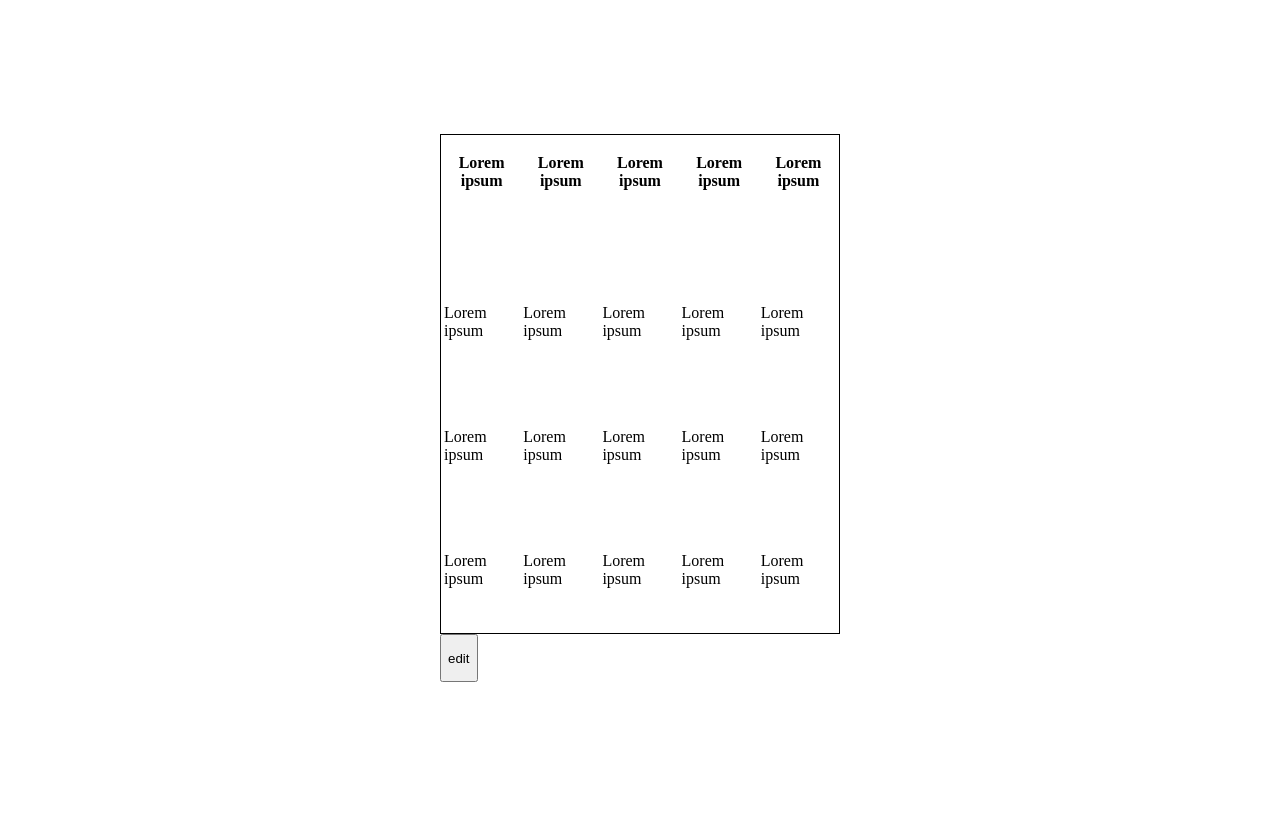
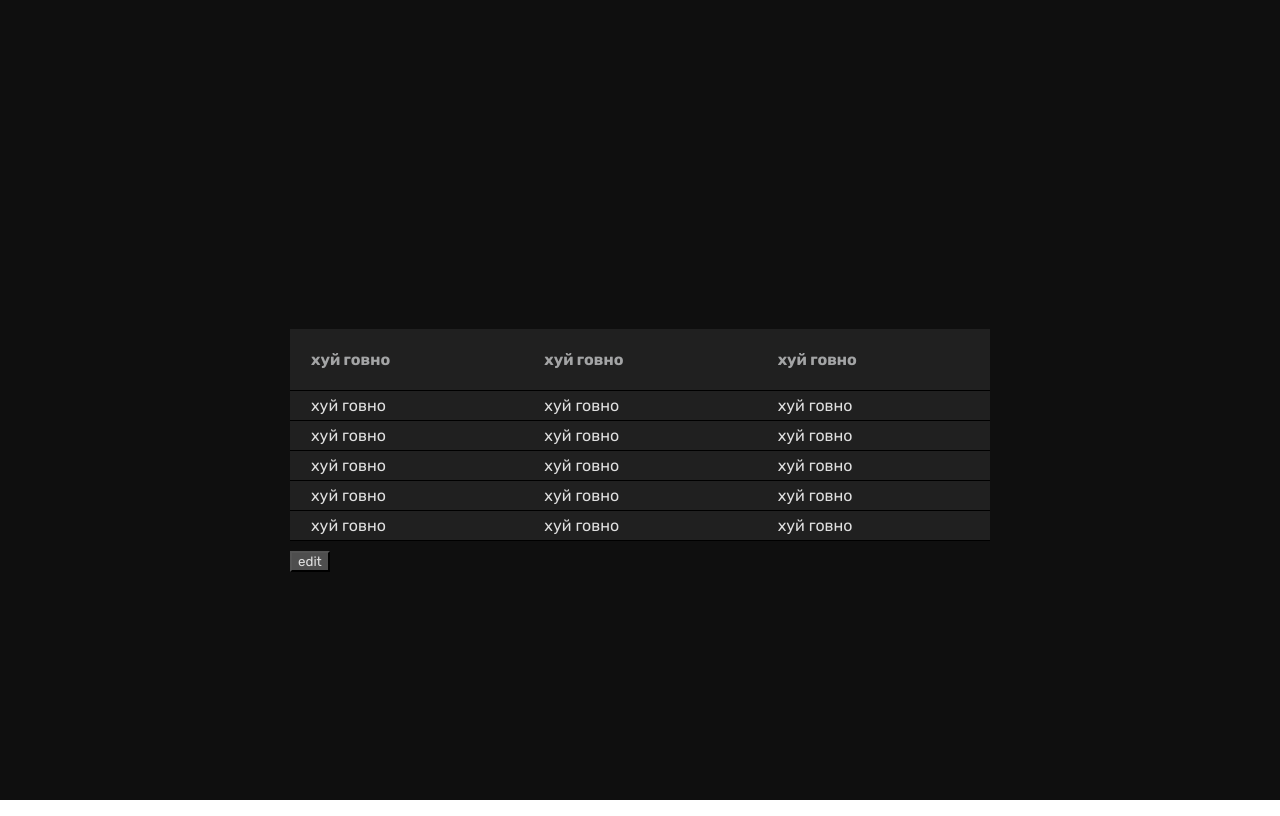
Before and after one commit to ovhoffer/simple-table, a website: page index.html in a window 1280 px wide. Drawn offline with Linux system fonts and the light colour scheme.

Commit message:
add some styles

```diff
--- a/index.html
+++ b/index.html
@@ -6,7 +6,8 @@
   <meta http-equiv="X-UA-Compatible" content="IE=edge">
   <meta name="viewport" content="width=device-width, initial-scale=1.0">
   <link rel="stylesheet" href="css/main.css">
-  <title>Document</title>
+  <link href="https://fonts.googleapis.com/css2?family=Rubik:wght@400;700&display=swap" rel="stylesheet">
+  <title>Tables</title>
 </head>
 <body>
   <div class="wrapper">
--- a/script.js
+++ b/script.js
@@ -9,7 +9,7 @@ class Table {
   this.height = 700 + 'px';
   this.density = 20 + 'px';
   this.headers = 'toggle';
-  this.text = `Lorem ipsum`;
+  this.text = `хуй говно`;
   this.editable = true
   }
 
@@ -97,5 +97,5 @@ class Table {
 }
 
 
-let newTable = new Table(3, 5);
+let newTable = new Table(5, 3);
 newTable.init()
--- a/scss/main.scss
+++ b/scss/main.scss
@@ -0,0 +1,54 @@
+* {
+  margin: 0;
+  color: rgb(224, 224, 224);
+  font-family: 'Rubik', sans-serif;
+
+
+}
+
+.wrapper {
+  background-color: #0f0f0f;
+
+   min-width: 100vh;
+   min-height: 100vh;
+   display: flex;
+   align-items: center;
+   flex-direction: row;
+   justify-content: center;
+}
+
+table {
+  text-align: left;
+   width: 700px;
+  //  height: 350px;
+  border-collapse: collapse;
+   background-color: #202020;
+   margin-top: 100px;
+
+   p {
+    margin-left: 20px;
+   }
+
+   th {
+  height: 10%;
+   p {
+      margin-top: 20px;
+      margin-bottom: 20px;
+      color: rgb(163, 164, 165);
+
+    }
+   }
+
+
+
+    tr {
+      border-top: 1px solid black;
+      border-bottom: 1px solid black;
+      height: 30px;
+    }
+ }
+
+ button {
+   margin: 10px 0 0 0 ;
+   background-color: #4e4e4e;
+ }
```
Also changed, not shown: css/main.css, 1 other file.
